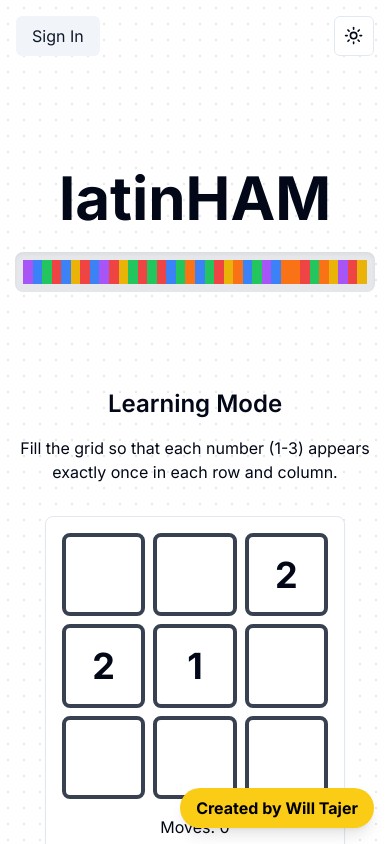
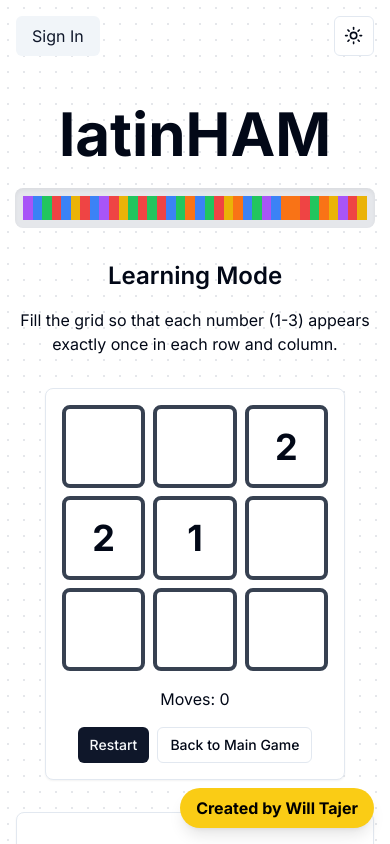
Before and after one commit to willtajer/latinHAM, a Next.js app: page /learning-mode in a window 390 px wide. Shown: the top 844 px of the page. Built offline with nearby package versions, Linux system fonts and the light colour scheme; no server answers.

Commit message:
adjusted learning ui

```diff
--- a/app/learning-mode/page.tsx
+++ b/app/learning-mode/page.tsx
@@ -20,7 +20,7 @@ export default function LearningModePage() {
   }, [])
 
   return (
-    <div className="flex flex-col items-center pt-24 min-h-screen bg-transparent text-foreground p-4">
+    <div className="flex flex-col items-center pt-8 min-h-screen bg-transparent text-foreground p-4">
       <div className="w-full max-w-6xl">
         <LearningGameHeader isComplete={isComplete} />
 
--- a/components/LearningGameHeader.tsx
+++ b/components/LearningGameHeader.tsx
@@ -11,7 +11,7 @@ export const LearningGameHeader: React.FC<LearningGameHeaderProps> = ({ isComple
       <div className="w-[calc(6*3rem+6*0.75rem)]">
         <h1 className="text-6xl font-bold mb-6 text-center">latinHAM</h1>
         <GamePreview />
-        <h2 className="text-2xl font-semibold text-center mt-24 mb-4">Learning Mode</h2>
+        <h2 className="text-2xl font-semibold text-center sm:mt-8 md:mt-24 mb-4">Learning Mode</h2>
         <p className="text-center mt-4">
           {isComplete
             ? "Great job! You've mastered the basics of Latin squares."
```
